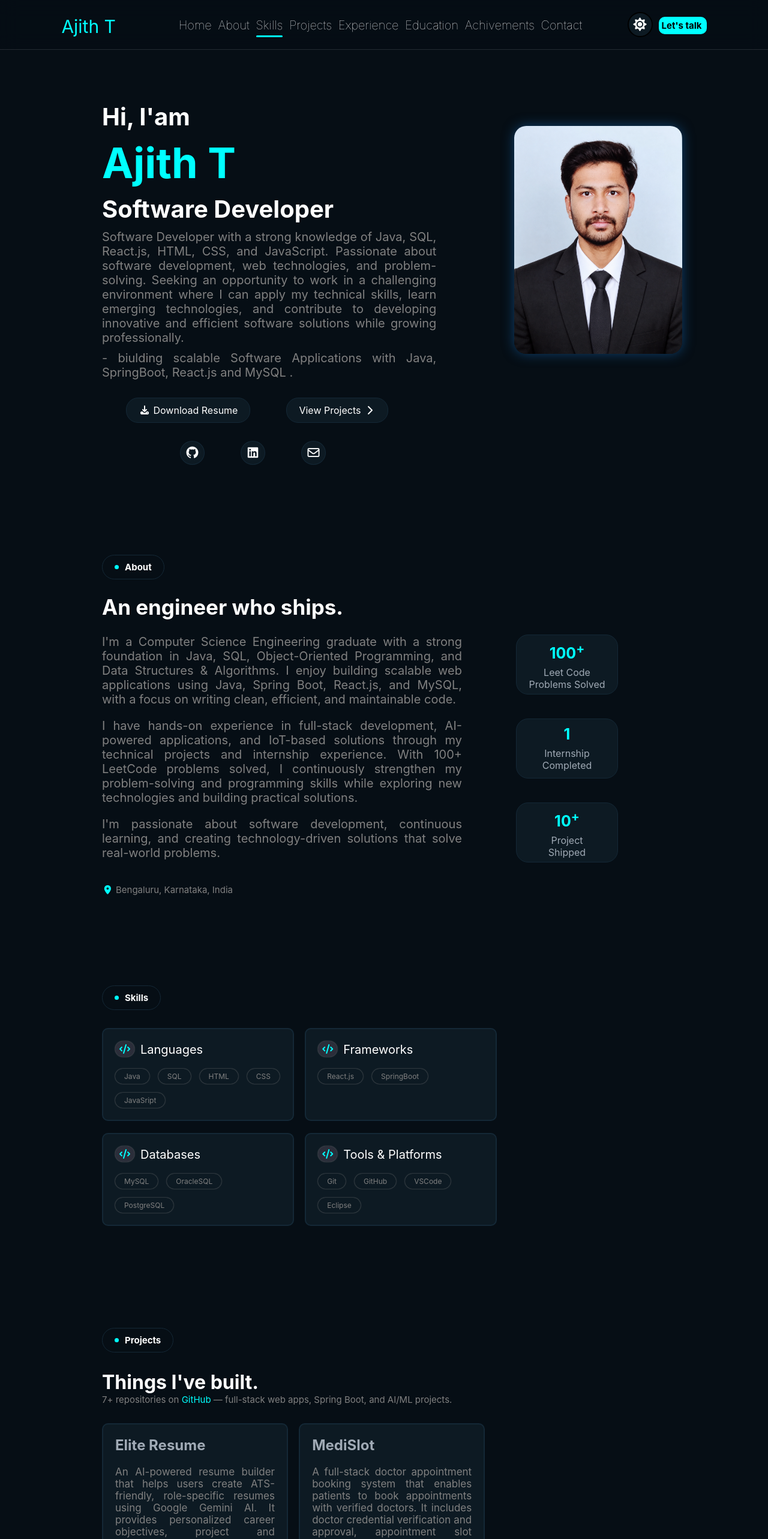
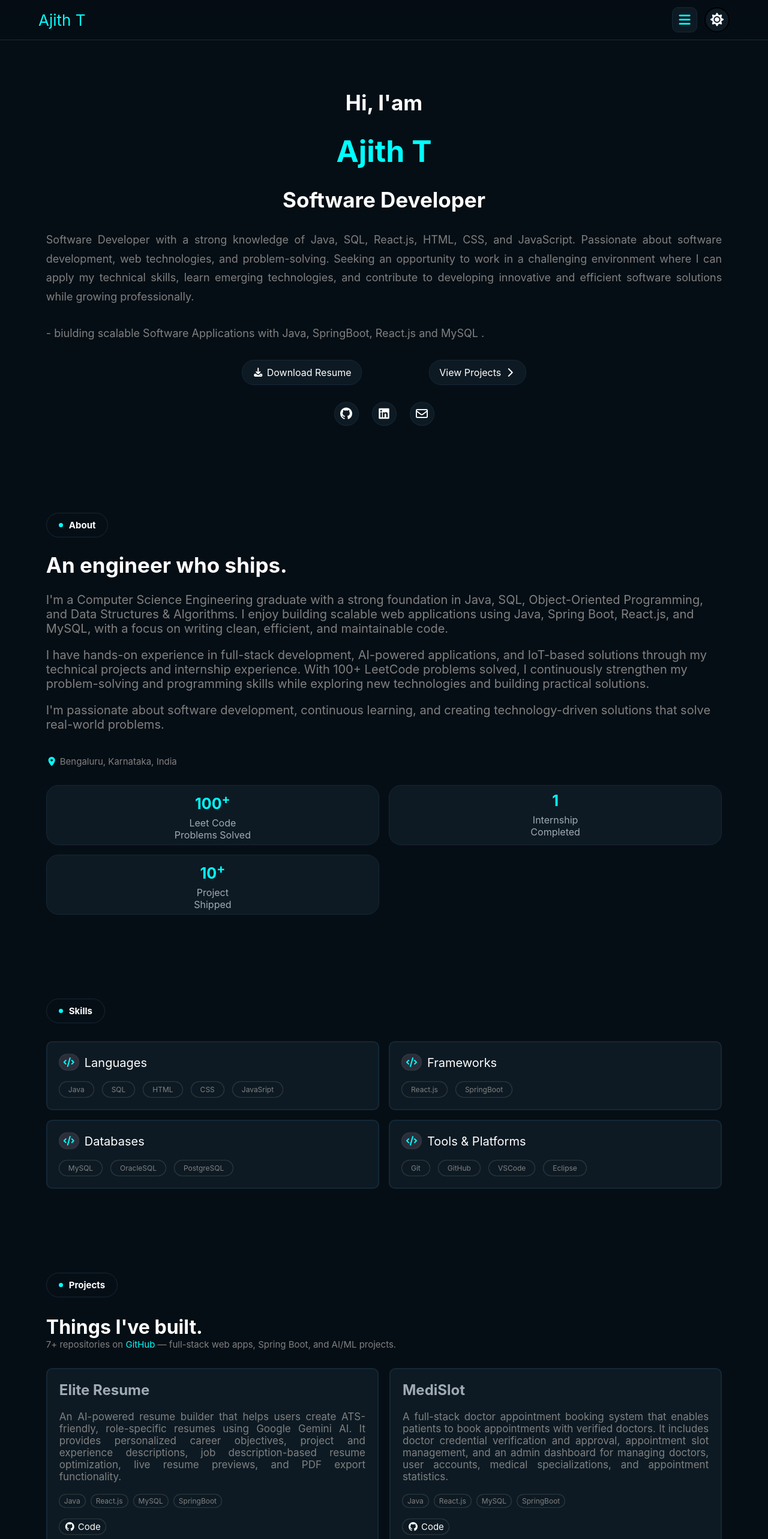
Before and after one commit to AjithT18/portfolio, a React (Vite) app: page / in a window 1280 px wide. Shown: the top 2566 px of the page at 60% size. Built offline with nearby package versions, Linux system fonts and the light colour scheme.

Commit message:
portfolio

```diff
--- a/src/Components/Home.jsx
+++ b/src/Components/Home.jsx
@@ -35,7 +35,7 @@ function Home(){
                     <div className="second">
                         <a className="rlm" href="https://github.com/AjithT18" target="_blank"><i className="fa-brands fa-github"></i></a>
                         <a className="rlm" href="https://www.linkedin.com/in/ajith-t-988069320" target="_blank"><i className="fa-brands fa-linkedin"></i></a>
-                        <a className="rlm" href=""><i className="fa-regular fa-envelope" target="_blank"></i></a>
+                        <a className="rlm" href="#contact"><i className="fa-regular fa-envelope" target="_blank"></i></a>
                     </div>
                 </div>
                 <div className="left">
--- a/src/Responsive.css
+++ b/src/Responsive.css
@@ -1,4 +1,3 @@
-
 /* Global responsive safeguards */
 *,
 *::before,
@@ -35,7 +34,7 @@ img {
 /* =========================
    TABLETS AND SMALL LAPTOPS
    ========================= */
-@media (max-width: 1000px) {
+@media (max-width: 1300px) {
   #home,
   #about,
   #skills,
@@ -53,7 +52,6 @@ html {
 
   /* Home section */
   .mainhome .home {
-
     padding: 150px 6% 45px;
     display: flex;
     align-items: center;
@@ -81,7 +79,6 @@ html {
   }
 
   .mainhome .home .right .introduction p {
-        max-width: 760px;
     width: 100%;
     padding-right: 0;
     text-align: justify;
@@ -190,7 +187,7 @@ html {
     margin-bottom: 0;
   }
 
-    .skills .boxes .box .title i{
+  .skills .boxes .box .title i {
     width: fit-content;
   }
 
@@ -217,10 +214,9 @@ html {
   .experience .contents .content {
     width: 100%;
     max-width: 100%;
-
   }
 
-    .experience .contents .content div{
+  .experience .contents .content div {
     display: flex;
     flex-direction: column;
     gap: 5px;
--- a/src/index.css
+++ b/src/index.css
@@ -37,7 +37,10 @@ html {
     --nav-bg: rgba(6, 14, 21, 0.88);
     --input-bg: #0d1a23;
     --input-text: #ffffff;
+
+   --pbs : rgb(24, 82, 133);
 }
+
 
 /* Light theme: reference screenshot colors */
 :root[data-theme="light"] {
@@ -62,6 +65,8 @@ html {
     --nav-bg: rgba(246, 251, 251, 0.92);
     --input-bg: #f9fcfc;
     --input-text: #101820;
+
+    --pbs : rgb(142, 183, 218);
 }
 
 /* Global theme colors */
--- a/src/style/Home.css
+++ b/src/style/Home.css
@@ -88,7 +88,7 @@
           height: 380px;
           object-fit: fill;
           border-radius: 20px;
-          box-shadow: 0 0 20px rgb(14, 63, 107);
+          box-shadow: 0 0 20px var(--pbs);
           flex-shrink: 0;
           margin-right: 1000px;
         }
--- a/src/style/Navbar.css
+++ b/src/style/Navbar.css
@@ -159,7 +159,7 @@
 }
 
 /* Tablet and mobile navigation */
-@media (max-width: 1024px) {
+@media (max-width: 1300px) {
     .mainhome .navbar1 .navbar {
         position: relative;
         display: flex;
--- a/src/style/Project.css
+++ b/src/style/Project.css
@@ -44,7 +44,7 @@
       flex-direction: column;
       justify-content: space-between;
       gap: 20px;
-      width: 310px;
+      width: 350px;
       border: 2px solid var(--bck3);
       padding: 20px;
       margin-bottom: 20px;
```
Also changed, not shown: 1 other file (tests, documents, lock files or other folders). Lines whose indentation alone changed are shown as unchanged.
